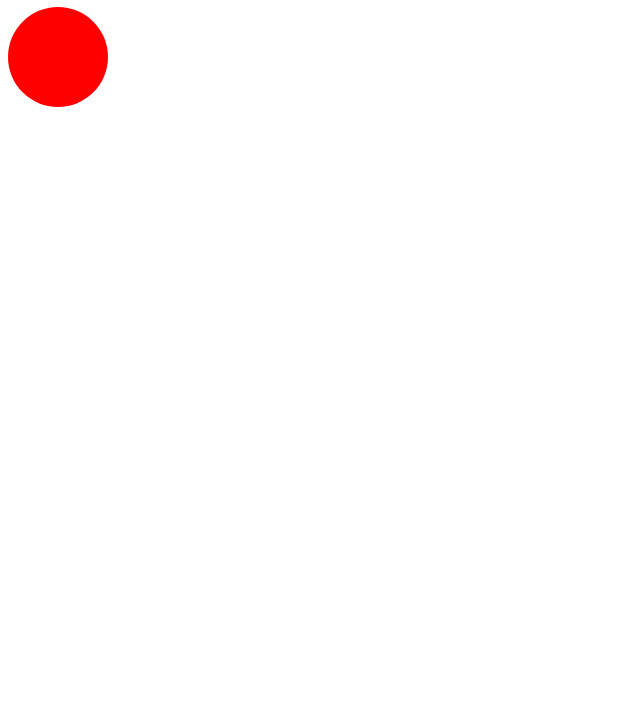
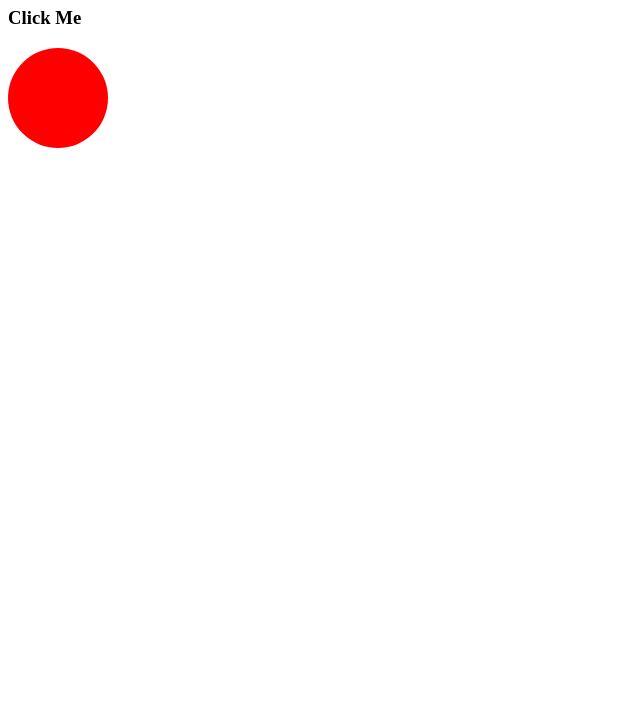
Before and after one commit to AllaBabikyan/JavaSript-Project, a plain HTML site: page index.html in a window 1280 px wide. Shown: the part 73-800 px from the top of the page, without its empty margins (0-640 px from the left). Drawn offline with nearby package versions, Linux system fonts and the light colour scheme.

Commit message:
added text

```diff
--- a/index.html
+++ b/index.html
@@ -11,6 +11,7 @@
   	<h1>
   		My JavaScript project
   	</h1>
+  	<h3>Click Me</h3>
   	<div id="circle"></div>
   	<script type="text/javascript" src="main.js"></script>
   </body>
```
